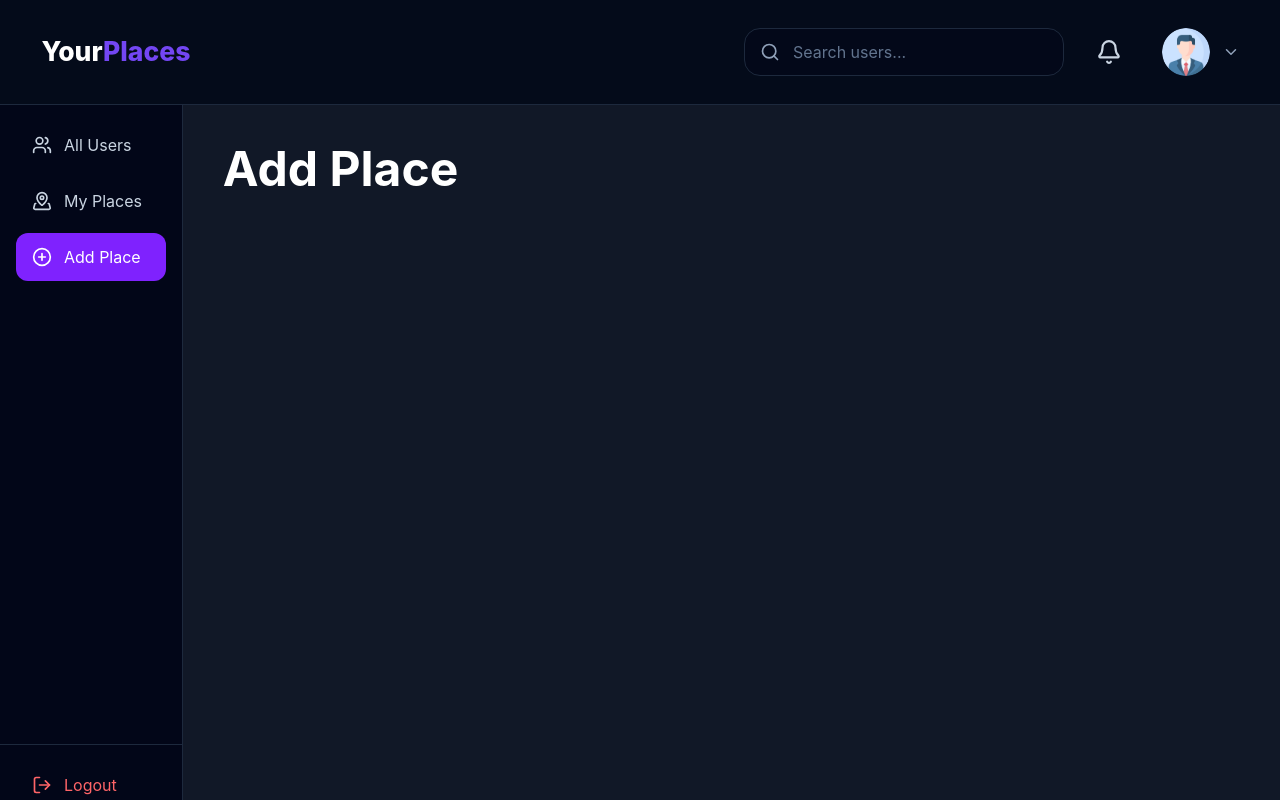
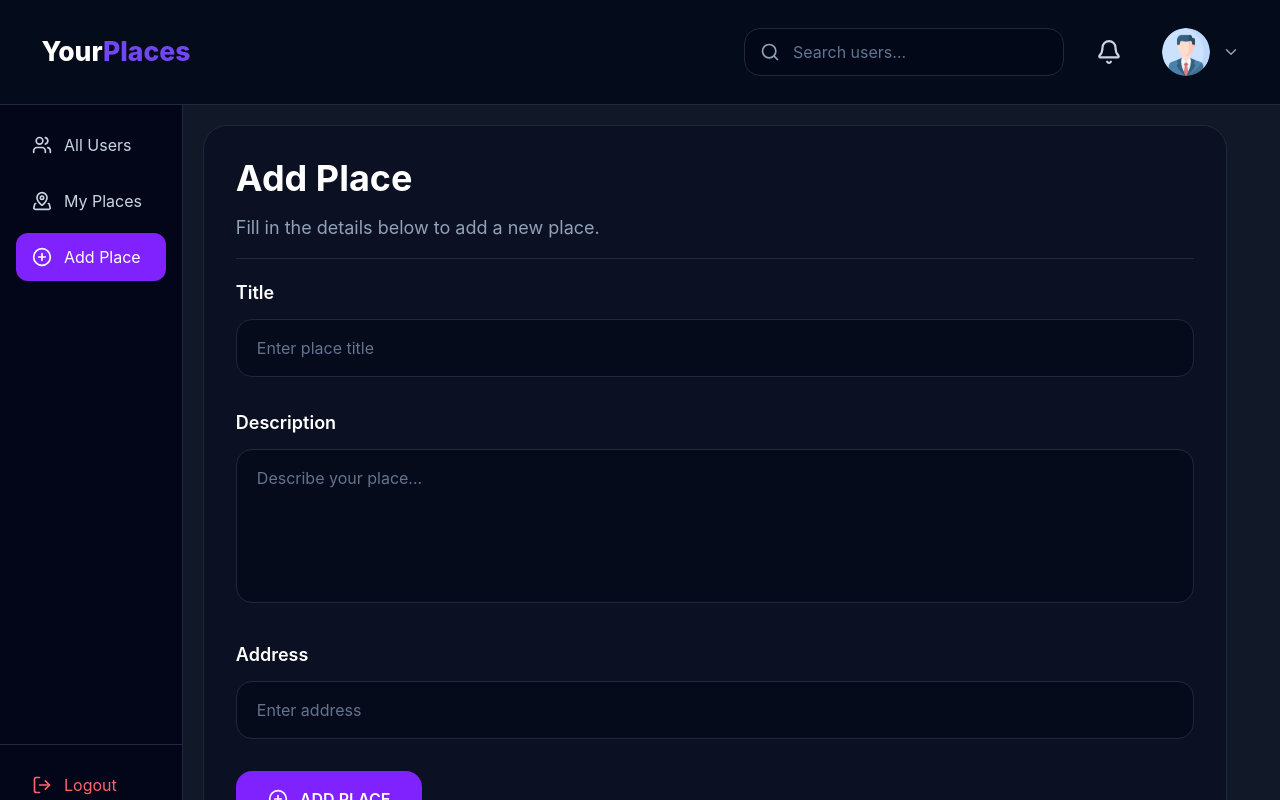
Before and after one commit to bociwess0/PlacesApp, a React (Vite) app in the folder frontend/: page /add-place in a window 1280 px wide. Built offline with nearby package versions, Linux system fonts and the light colour scheme.

Commit message:
adding AddPlaceForm component

```diff
--- /dev/null
+++ b/frontend/src/components/AddPlaceForm.tsx
@@ -0,0 +1,157 @@
+import { PlusCircle } from "lucide-react";
+
+export default function AddPlaceForm() {
+  return (
+    <div
+      className="
+        max-w-5xl
+        rounded-3xl
+        border
+        border-slate-800
+        bg-slate-950/30
+        p-4
+        md:p-8
+      "
+    >
+      <div className="border-b border-slate-800 pb-4">
+        <h1 className="text-xl md:text-4xl font-bold text-white">
+          Add Place
+        </h1>
+
+        <p className="mt-4 md:text-lg text-slate-400">
+          Fill in the details below to add a new place.
+        </p>
+      </div>
+
+      <form className="mt-5 flex flex-col gap-8">
+        <div>
+          <label
+            htmlFor="title"
+            className="mb-3 block text-lg font-semibold text-white"
+          >
+            Title
+          </label>
+
+          <input
+            id="title"
+            type="text"
+            placeholder="Enter place title"
+            className="
+              w-full
+              rounded-2xl
+              border
+              border-slate-800
+              bg-slate-950/50
+              px-5
+              py-4
+              text-white
+              outline-none
+              transition-all
+
+              placeholder:text-slate-500
+
+              focus:border-violet-500/50
+              focus:ring-2
+              focus:ring-violet-500/20
+            "
+          />
+        </div>
+
+        <div>
+          <label
+            htmlFor="description"
+            className="mb-3 block text-lg font-semibold text-white"
+          >
+            Description
+          </label>
+
+          <textarea
+            id="description"
+            rows={5}
+            placeholder="Describe your place..."
+            className="
+              w-full
+              resize-none
+              rounded-2xl
+              border
+              border-slate-800
+              bg-slate-950/50
+              px-5
+              py-4
+              text-white
+              outline-none
+              transition-all
+
+              placeholder:text-slate-500
+
+              focus:border-violet-500/50
+              focus:ring-2
+              focus:ring-violet-500/20
+            "
+          />
+        </div>
+
+        <div>
+          <label
+            htmlFor="address"
+            className="mb-3 block text-lg font-semibold text-white"
+          >
+            Address
+          </label>
+
+          <input
+            id="address"
+            type="text"
+            placeholder="Enter address"
+            className="
+              w-full
+              rounded-2xl
+              border
+              border-slate-800
+              bg-slate-950/50
+              px-5
+              py-4
+              text-white
+              outline-none
+              transition-all
+
+              placeholder:text-slate-500
+
+              focus:border-violet-500/50
+              focus:ring-2
+              focus:ring-violet-500/20
+            "
+          />
+        </div>
+
+        <div>
+          <button
+            type="submit"
+            className="
+              flex items-center gap-3
+              rounded-2xl
+
+              bg-violet-600
+              px-8
+              py-4
+
+              font-semibold
+              text-white
+
+              transition-all
+
+              hover:bg-violet-500
+              hover:shadow-lg
+              hover:shadow-violet-500/30
+              cursor-pointer
+            "
+          >
+            <PlusCircle size={20} />
+
+            <span>ADD PLACE</span>
+          </button>
+        </div>
+      </form>
+    </div>
+  );
+}
--- a/frontend/src/layout/Dashboard.tsx
+++ b/frontend/src/layout/Dashboard.tsx
@@ -28,13 +28,13 @@ export default function Dashboard() {
         ></div>
       )}
 
-      <div className="flex h-[calc(100vh-80px)]">
+      <div className="flex h-[calc(100vh-120px)] md:h-[calc(100vh-80px)]">
         <Sidebar
           isSidebarOpen={isSidebarOpen}
           setIsSidebarOpen={setIsSidebarOpen}
         />
 
-        <div className="flex-6/7 p-10 overflow-y-auto">
+        <div className="flex-6/7 p-5 overflow-y-auto">
           <main>
             <Outlet />
           </main>
--- a/frontend/src/pages/AddPlace.tsx
+++ b/frontend/src/pages/AddPlace.tsx
@@ -1,7 +1,9 @@
+import AddPlaceForm from "../components/AddPlaceForm";
+
 export default function AddPlace() {
   return (
     <div>
-      <h1 className="text-5xl font-bold text-white">Add Place</h1>
+      <AddPlaceForm />
     </div>
   );
 }
```
